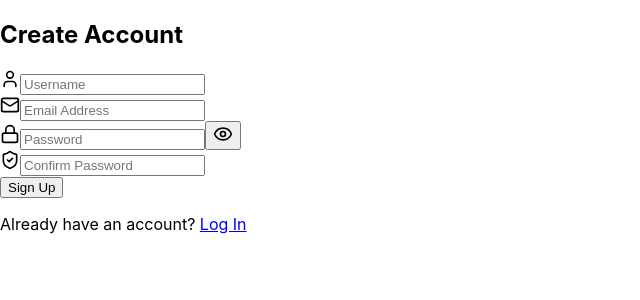
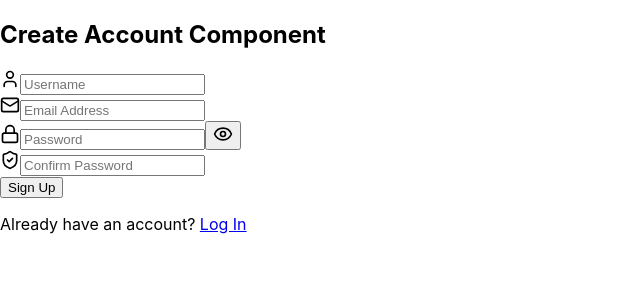
Before and after one commit to arindanbabu/my-test-project, a React (Create React App) app in the folder client/: page /register in a window 1280 px wide. Shown: the top 300 px of the page, without its empty margins (0-640 px from the left). Built offline with nearby package versions, Linux system fonts and the light colour scheme.

Commit message:
Component message updated on register component

```diff
--- a/client/src/components/Register.js
+++ b/client/src/components/Register.js
@@ -54,7 +54,7 @@ const Register = () => {
     return (
         <div className="min-h-screen flex items-center justify-center bg-gray-100 p-4">
             <div className="max-w-md w-full bg-white rounded-xl shadow-lg p-8">
-                <h2 className="text-3xl font-bold text-center text-gray-800 mb-6">Create Account</h2>
+                <h2 className="text-3xl font-bold text-center text-gray-800 mb-6">Create Account Component</h2>
 
                 {error && (
                     <div className="bg-red-100 border border-red-400 text-red-700 px-4 py-2 rounded mb-4 text-sm">
```
